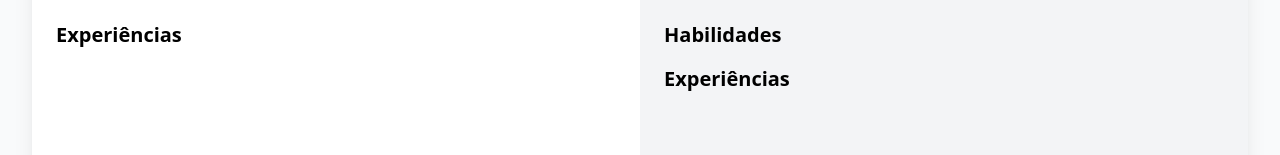
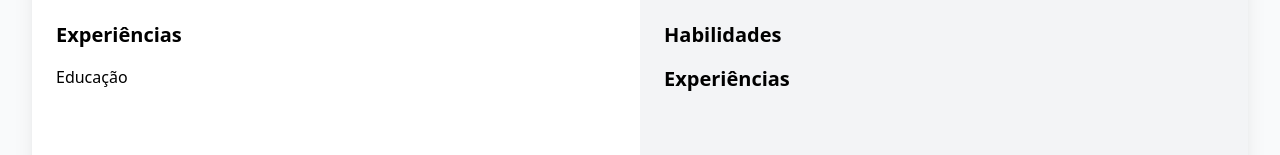
Before and after one commit to Toteck/nextfolio, a React (Vite) app: page / in a window 1280 px wide. Shown: the part 131-286 px from the top of the page. Built offline with nearby package versions, Linux system fonts and the light colour scheme.

Commit message:
feat: add section education to home

```diff
--- a/src/pages/Home.tsx
+++ b/src/pages/Home.tsx
@@ -1,6 +1,7 @@
 // Tela Principal (Split-Screen)
 
 import { DadosPessoais } from "../components/form/DadosPessoais";
+import { Educacao } from "../components/form/educacao/Educacao";
 import { Experiencias } from "../components/form/experiencias/Experiencias";
 import { Habilidades } from "../components/form/habilidades/Habilidades";
 import { Preview } from "../components/form/preview/Preview";
@@ -18,6 +19,7 @@ export const Home = () => {
                     <DadosPessoais />
                     <Habilidades />
                     <Experiencias />
+                    <Educacao />
                 </div>
 
                 {/* Coluna direita - Preview */}
```
